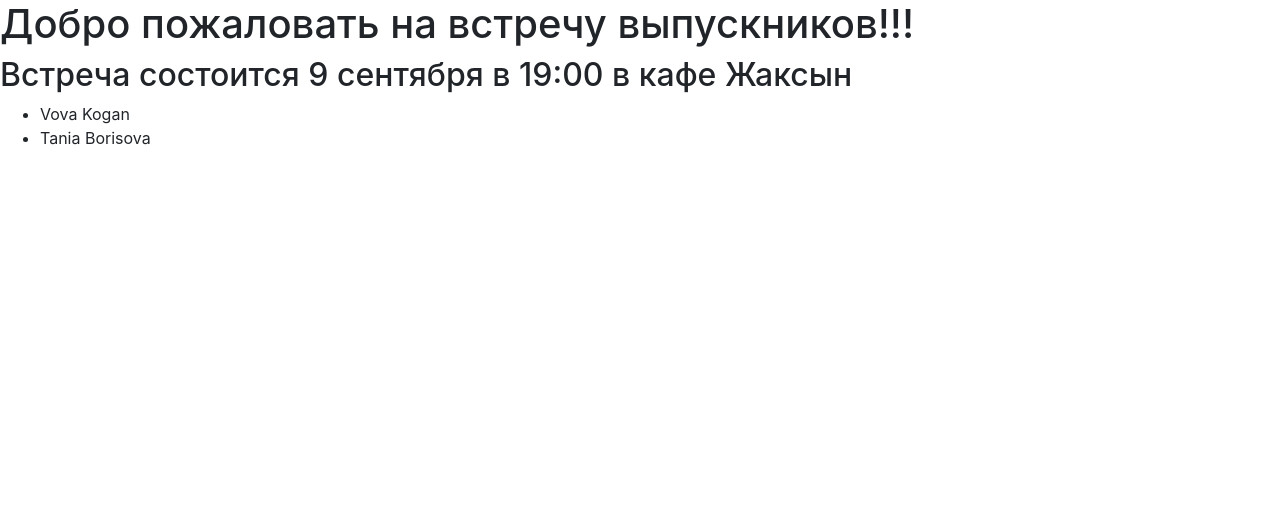
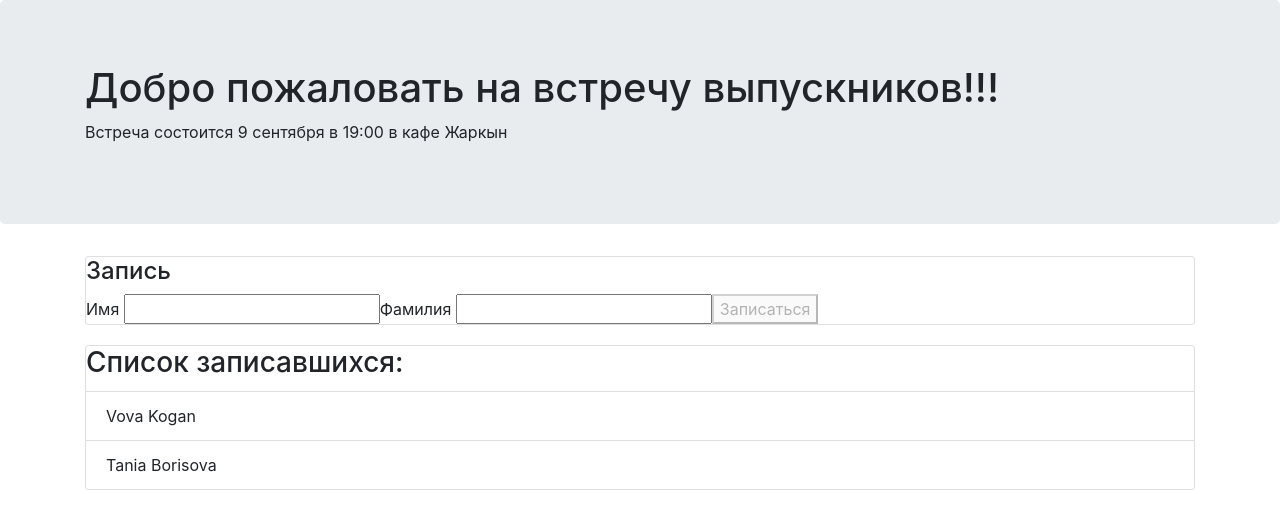
Before and after one commit to vladiko/partakerlist, an Angular app: page / in a window 1280 px wide. Shown: the top 526 px of the page. Built offline with nearby package versions, Linux system fonts and the light colour scheme.

Commit message:
a bit of bootstrap for the page

```diff
--- a/package.json
+++ b/package.json
@@ -21,7 +21,9 @@
     "@angular/platform-browser": "^4.2.4",
     "@angular/platform-browser-dynamic": "^4.2.4",
     "@angular/router": "^4.2.4",
-    "bootstrap": "^4.0.0-beta",    "core-js": "^2.4.1",
+    "@types/lodash": "^4.14.73",
+    "bootstrap": "^4.0.0-beta",
+    "core-js": "^2.4.1",
     "font-awesome": "^4.7.0",
     "rxjs": "^5.4.2",
     "zone.js": "^0.8.14"
--- a/src/app/app.component.html
+++ b/src/app/app.component.html
@@ -1,7 +1,44 @@
+<div class="jumbotron">
+  <div class="container">
     <h1>{{title}}</h1>
-<h2>{{placeMsg}}</h2>
+    <p>{{placeMsg}}
+      <p>
+  </div>
+</div>
+<div class="container">
+  <div class="card">
+    <div class="card-block">
+      <h4>Запись</h4>
+      <span>Имя </span>
+      <input [(ngModel)]="regName" />
+      <span>Фамилия </span>
+      <input [(ngModel)]="regLastName" />
+      <button class="" [disabled]="!isAddButonEnabled" (click)=registrate()>Записаться</button>
+    </div>
+  </div>
+</div>
+<div style="margin-top: 20px" class="container">
+  <div class="card">
+    <h3 class="card-title">
+      Список записавшихся:
+    </h3>
+    <ul class="list-group list-group-flush">
+      <li class="list-group-item" *ngFor="let p of partakers">
+        <span>{{p.firstName}} {{p.lastName}}</span>
+      </li>
+    </ul>
+  </div>
+</div>
+
+
+
+<!--<div class="container">
+  <div>
+    <h3>Список записавшихся:</h3>
+  </div>
   <ul>
     <li *ngFor="let p of partakers">
       <span>{{p.firstName}} {{p.lastName}}</span>
     </li>
   </ul>
+</div>-->
--- a/src/app/app.component.ts
+++ b/src/app/app.component.ts
@@ -1,5 +1,7 @@
 import { Component } from '@angular/core';
 import { Partaker } from './models/partaker';
+import { PartakerService } from './services/partaker.service';
+import * as _ from 'lodash';
 
 @Component({
   selector: 'app-root',
@@ -8,6 +10,31 @@ import { Partaker } from './models/partaker';
 })
 export class AppComponent {
   title = 'Добро пожаловать на встречу выпускников!!!';
-  placeMsg = 'Встреча состоится 9 сентября в 19:00 в кафе Жаксын';
-  partakers = [new Partaker('Vova', 'Kogan'), new Partaker('Tania', 'Borisova')];
+  placeMsg = 'Встреча состоится 9 сентября в 19:00 в кафе Жаркын';
+
+  public regName: string;
+  public regLastName: string;
+  public get isAddButonEnabled() {
+    return this.regName &&
+      this.regLastName &&
+      this.regLastName.trim() &&
+      this.regName.trim() &&
+      !this.isPartakerExist(this.regName.trim(), this.regLastName.trim());
+  }
+
+  constructor(public partakerService: PartakerService) {
+  }
+  get partakers() {
+    return this.partakerService.partakers;
+  }
+
+  public isPartakerExist(firstname: string, lastname: string): boolean {
+    const a = _.find(this.partakerService.partakers, (p) => p.firstName === this.regName && p.lastName === this.regLastName);
+    return !!a;
+  }
+
+  public registrate() {
+    const p = new Partaker(this.regName, this.regLastName);
+    this.partakerService.addPartaker(p);
+  }
 }
--- /dev/null
+++ b/src/app/services/partaker.service.ts
@@ -0,0 +1,20 @@
+import { Injectable } from '@angular/core';
+import { Partaker } from '../models/partaker';
+import * as _ from 'lodash';
+
+@Injectable()
+export class PartakerService {
+  public partakers: Partaker[];
+
+  constructor() {
+    this.partakers = [new Partaker('Vova', 'Kogan'), new Partaker('Tania', 'Borisova')];
+  }
+
+  addPartaker(partaker: Partaker) {
+    this.partakers.push(partaker);
+  }
+
+  removePartaker(partaker: Partaker) {
+    _.remove(this.partakers, partaker);
+  }
+}
--- a/src/index.html
+++ b/src/index.html
@@ -2,7 +2,7 @@
 <html lang="en">
 <head>
   <meta charset="utf-8">
-  <title>Partakerlist</title>
+  <title>Встреча 9/9/17</title>
   <base href="/">
 
   <meta name="viewport" content="width=device-width, initial-scale=1">
```
Also changed, not shown: src/app/app.module.ts (+5 -3 lines), 1 other file (tests, documents, lock files or other folders). Lines whose indentation alone changed are shown as unchanged.
